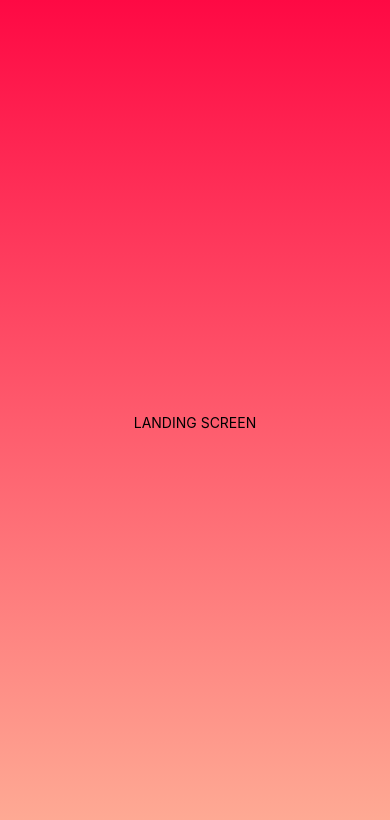
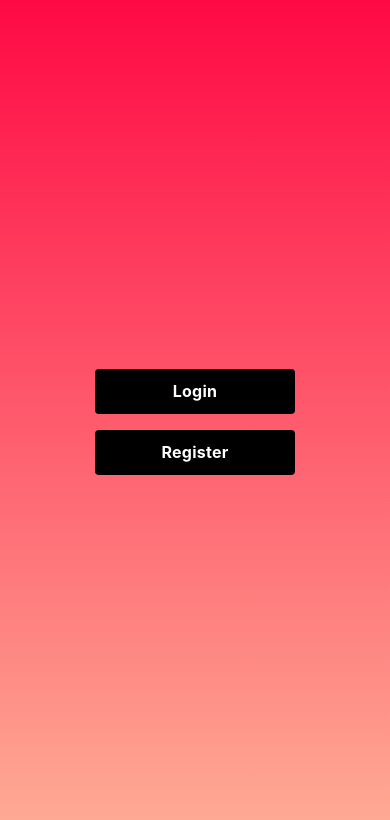
Before and after one commit to suefrontend/first-aide-client, a React Native app: screen / in a window 390 px wide. Shown: the top 820 px of the page. Built offline with nearby package versions, Linux system fonts and the light colour scheme.

Commit message:
add login & register buttons

```diff
--- /dev/null
+++ b/mock/user.json
@@ -0,0 +1,5 @@
+{
+  "username": "Jenny",
+  "email": "jenny@email.com",
+  "city": "Vancouver"
+}
--- a/screens/Landing.js
+++ b/screens/Landing.js
@@ -1,15 +1,22 @@
-import { StyleSheet, View, Text, Button } from "react-native";
+import { StyleSheet, View, Text, Button, Pressable } from "react-native";
 import React, { useEffect, useState } from "react";
 import { LinearGradient } from "expo-linear-gradient";
 
 export default function Landing() {
+  const [loginPress, setLoginPress] = useState(false);
+  const [registerPress, setRegisterPress] = useState(false);
   return (
     <View style={styles.container}>
       <LinearGradient
         colors={["#FE0944", "#FEAE96"]}
         style={styles.linearGradient}
       >
-        <Text>LANDING SCREEN</Text>
+        <Pressable style={styles.button} onPress={() => alert("Pressed!")}>
+          <Text style={styles.text}>Login</Text>
+        </Pressable>
+        <Pressable style={styles.button} onPress={() => alert("Pressed!")}>
+          <Text style={styles.text}>Register</Text>
+        </Pressable>
       </LinearGradient>
     </View>
   );
@@ -25,4 +32,21 @@ const styles = StyleSheet.create({
     alignItems: "center",
     justifyContent: "center",
   },
+  button: {
+    alignItems: "center",
+    justifyContent: "center",
+    marginVertical: 8,
+    paddingVertical: 12,
+    width: 200,
+    borderRadius: 4,
+    elevation: 3,
+    backgroundColor: "black",
+  },
+  text: {
+    fontSize: 16,
+    lineHeight: 21,
+    fontWeight: "bold",
+    letterSpacing: 0.25,
+    color: "white",
+  },
 });
```
